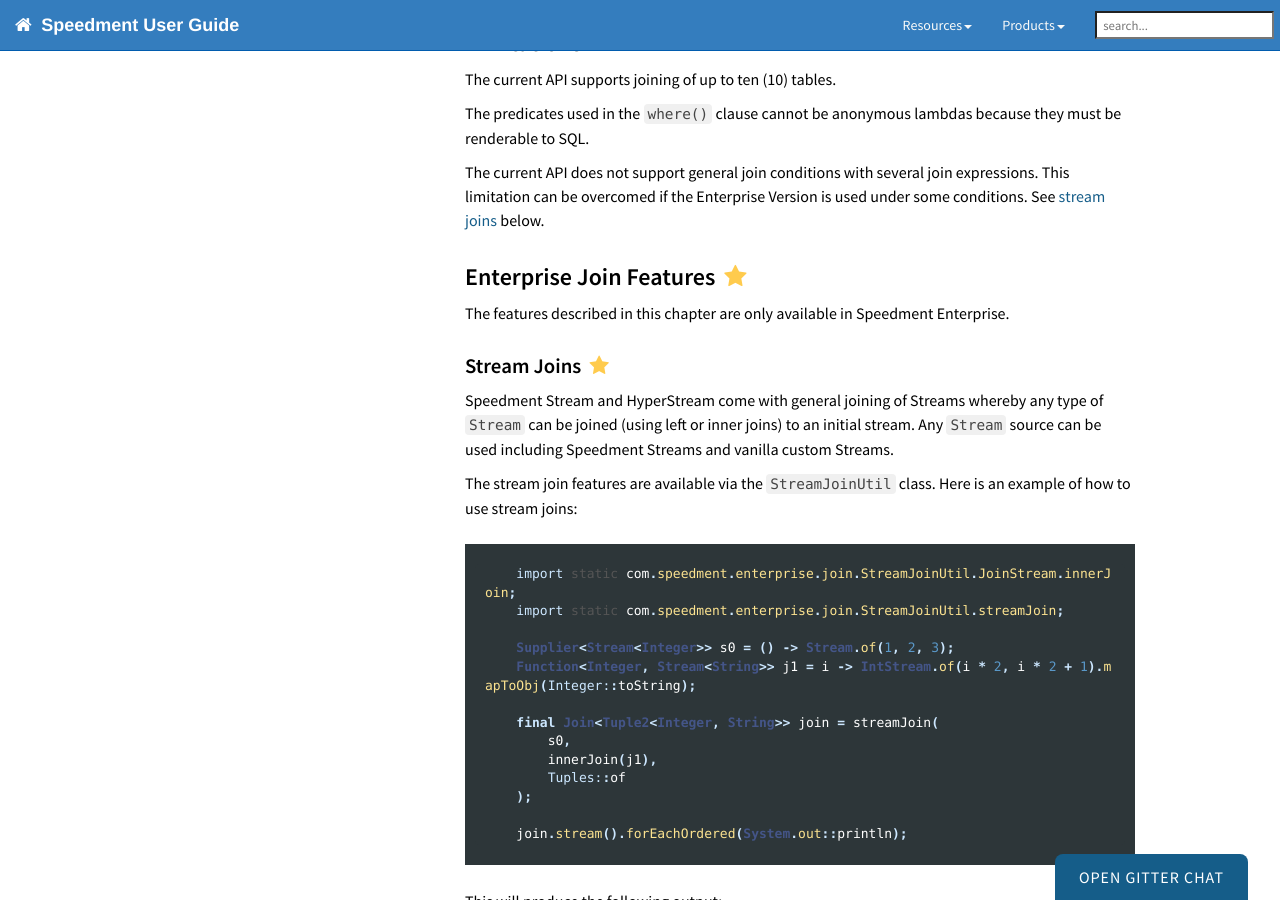
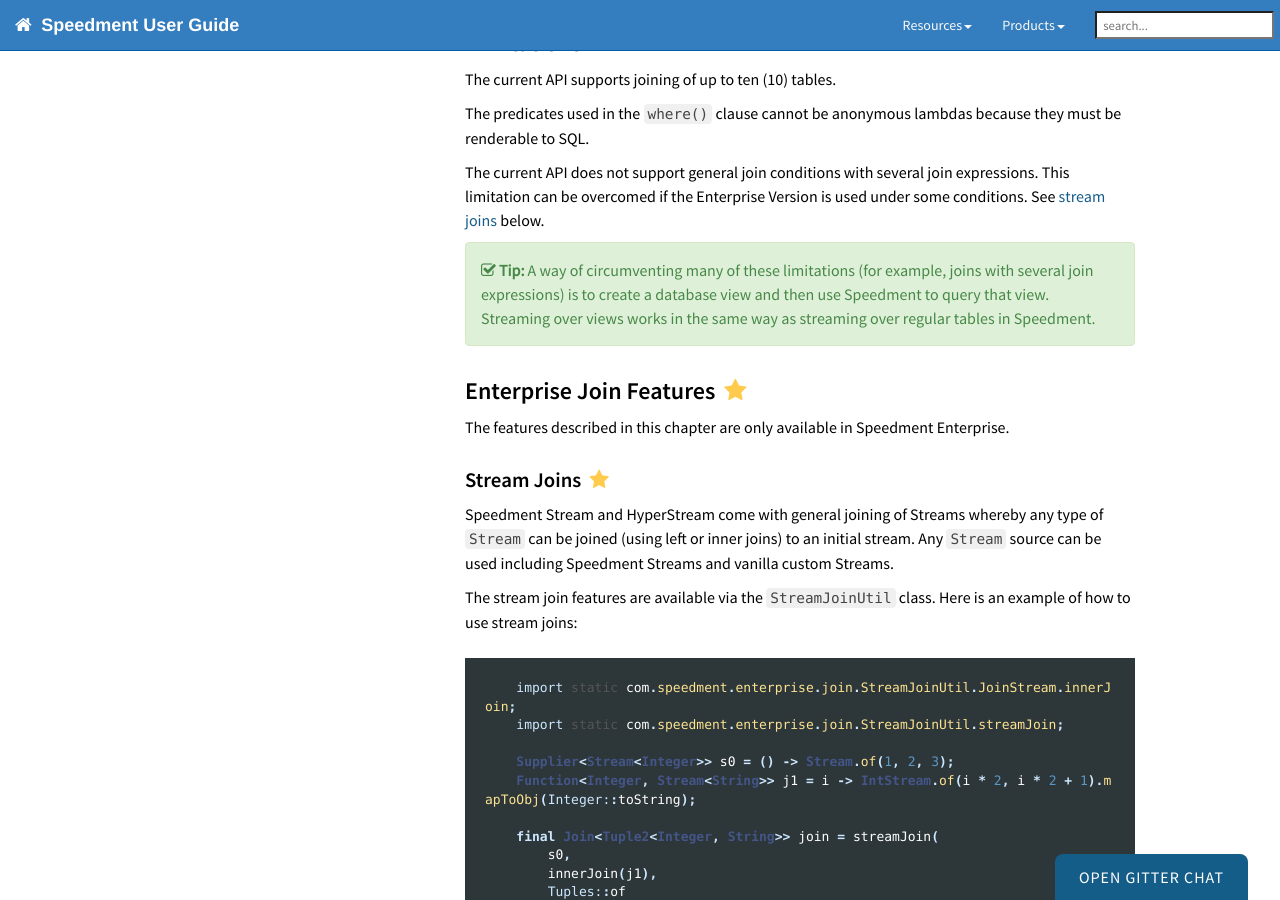
Before and after one commit to speedment/speedment-doc, a Jekyll site: the page built from pages/join.md, in a window 1280 px wide and 900 px high, scrolled down 10215 px. Built offline with Jekyll 4.4.1, drawn with Linux system fonts in a browser that asks for light colours; nearby versions of some CDN libraries; comment, search, counter and statistics services are not loaded.

Commit message:
Add tip on using views to circumvent join restrictions

```diff
--- a/pages/join.md
+++ b/pages/join.md
@@ -353,6 +353,9 @@
 
 The current API does not support general join conditions with several join expressions. This limitation can be overcomed if the Enterprise Version is used under some conditions. See [stream joins](#stream-joins) below.
 
+{% include tip.html content= "
+A way of circumventing many of these limitations (for example, joins with several join expressions) is to create a database view and then use Speedment to query that view. Streaming over views works in the same way as streaming over regular tables in Speedment.
+" %}
 
 ## Enterprise Join Features {% include star.html %}
 
```
